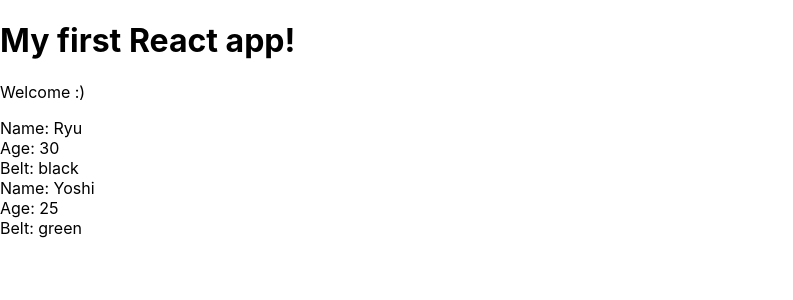
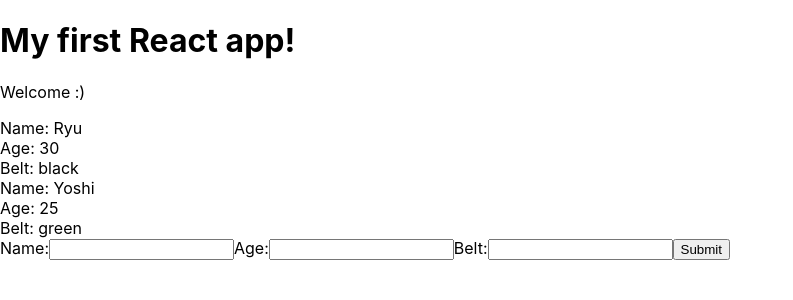
Before and after one commit to awotawa/React-Redux, a React (Create React App) app in the folder myapp/: page / in a window 1280 px wide. Shown: the top 300 px of the page, without its empty margins (0-793 px from the left). Built offline with nearby package versions, Linux system fonts and the light colour scheme.

Commit message:
called the form in App.js

```diff
--- a/myapp/src/App.js
+++ b/myapp/src/App.js
@@ -1,5 +1,6 @@
 import React, { Component } from 'react';
 import Ninjas from './Ninjas';
+import AddNinja from './AddNinja';
 
 class App extends Component {
   state = {
@@ -15,6 +16,7 @@
         <h1>My first React app!</h1>
         <p>Welcome :)</p>
         <Ninjas ninjas={this.state.ninjas} />
+        <AddNinja />
       </div>
     );
   }
```
